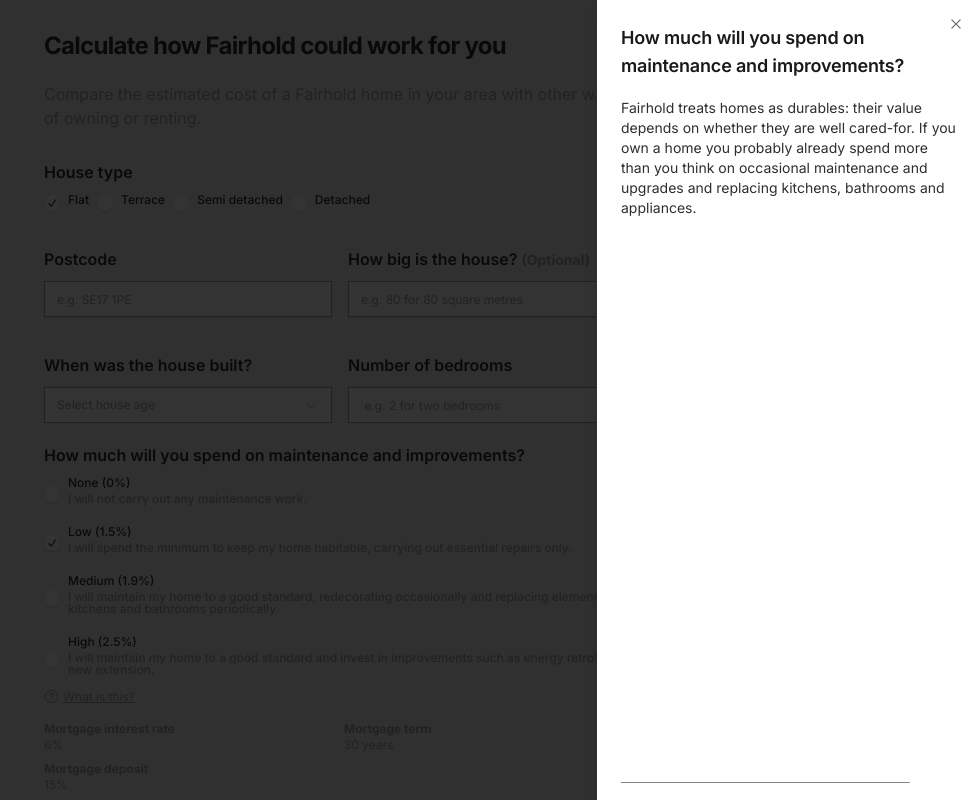
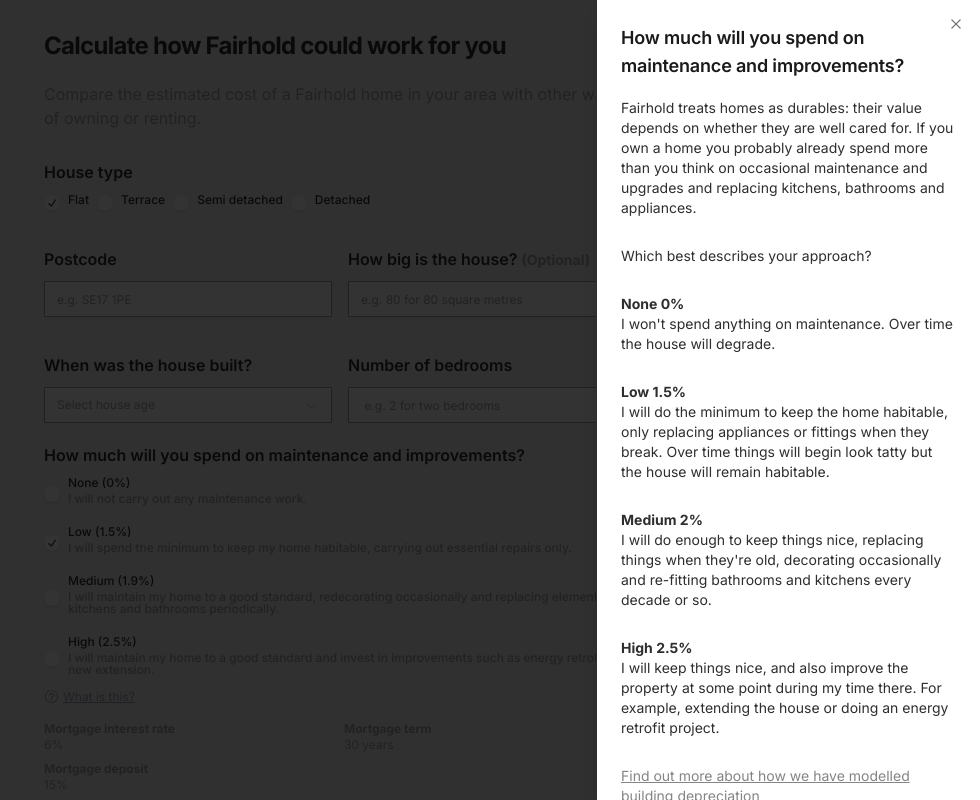
Before and after one commit to theopensystemslab/fairhold-dashboard, a Next.js app: page / in a window 1280 px wide. Both pictures are taken after a click on the button "What is this?". Shown: the top 800 px of the page, without its empty margins (300-1280 px from the left). Built offline with nearby package versions, Linux system fonts and the light colour scheme.

Commit message:
feat: update maintenance drawer text

```diff
--- a/app/components/ui/MaintenanceExplainerDrawer.tsx
+++ b/app/components/ui/MaintenanceExplainerDrawer.tsx
@@ -4,9 +4,9 @@
   <Drawer
     title="How much will you spend on maintenance and improvements?"
     buttonTitle="What is this?"
-    description="Fairhold treats homes as durables: their value depends on whether they are well cared-for. If you own a home you probably already spend more than you think on occasional maintenance and upgrades and replacing kitchens, bathrooms and appliances."
+    description="Fairhold treats homes as durables: their value depends on whether they are well cared for. If you own a home you probably already spend more than you think on occasional maintenance and upgrades and replacing kitchens, bathrooms and appliances."
   >
-    <div className="text-sm text-white space-y-7 mt-7">
+    <div className="text-sm --text-default-rgb space-y-7 mt-7">
       <div>
         <p>
           Which best describes your approach?
@@ -29,7 +29,7 @@
         <p>I will keep things nice, and also improve the property at some point during my time there. For example, extending the house or doing an energy retrofit project.</p>
       </div>
       <div>
-        <a href="#" className="text-white">Find out more about how we have modelled building depreciation</a>
+        <a href="https://github.com/theopensystemslab/fairhold-dashboard/wiki" className="--text-default-rgb">Find out more about how we have modelled building depreciation</a>
       </div>
     </div>
   </Drawer >
```
